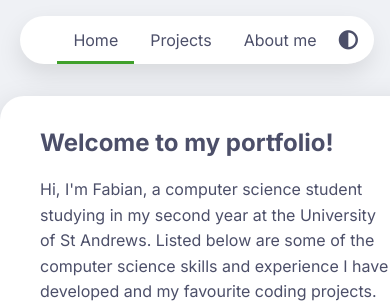
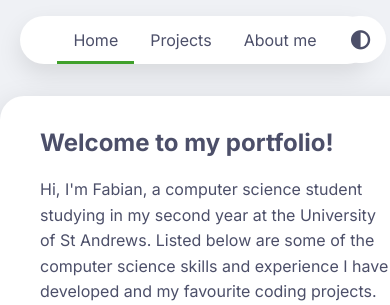
Before and after one commit to AverageApple288/PortfolioWebsite, a Flask app: page / in a window 390 px wide; the page is wider, and only the part inside the window is pictured. Shown: the top 305 px of that part. Run offline with Flask 3, Linux system fonts and the light colour scheme.

Commit message:
Mobile optimisations

```diff
--- a/static/styles/style.css
+++ b/static/styles/style.css
@@ -107,7 +107,7 @@ nav ul li a.active::after {
   justify-content: center;
   position: absolute;
   top: 16px;
-  right: 16px;
+  right: 1%;
   transition: color 0.3s ease, background-color 0.3s ease;
 }
 
--- a/static/styles/style.scss
+++ b/static/styles/style.scss
@@ -108,7 +108,7 @@ nav ul li a.active::after {
     justify-content: center;
     position: absolute;
     top: 16px;
-    right: 16px;
+    right: 1%;
     transition: color 0.3s ease, background-color 0.3s ease;
 }
 
--- a/templates/links.html
+++ b/templates/links.html
@@ -3,3 +3,4 @@
 <script src="{{ url_for('static', filename='scripts/darkModeToggle.js') }}" defer></script>
 <link rel="canonical" href="https://fabianbutchart.com" />
 <link rel="shortcut icon" href="{{ url_for('static', filename='favicon.ico') }}">
+<meta name="viewport" content="width=device-width, initial-scale=1.0">
```
